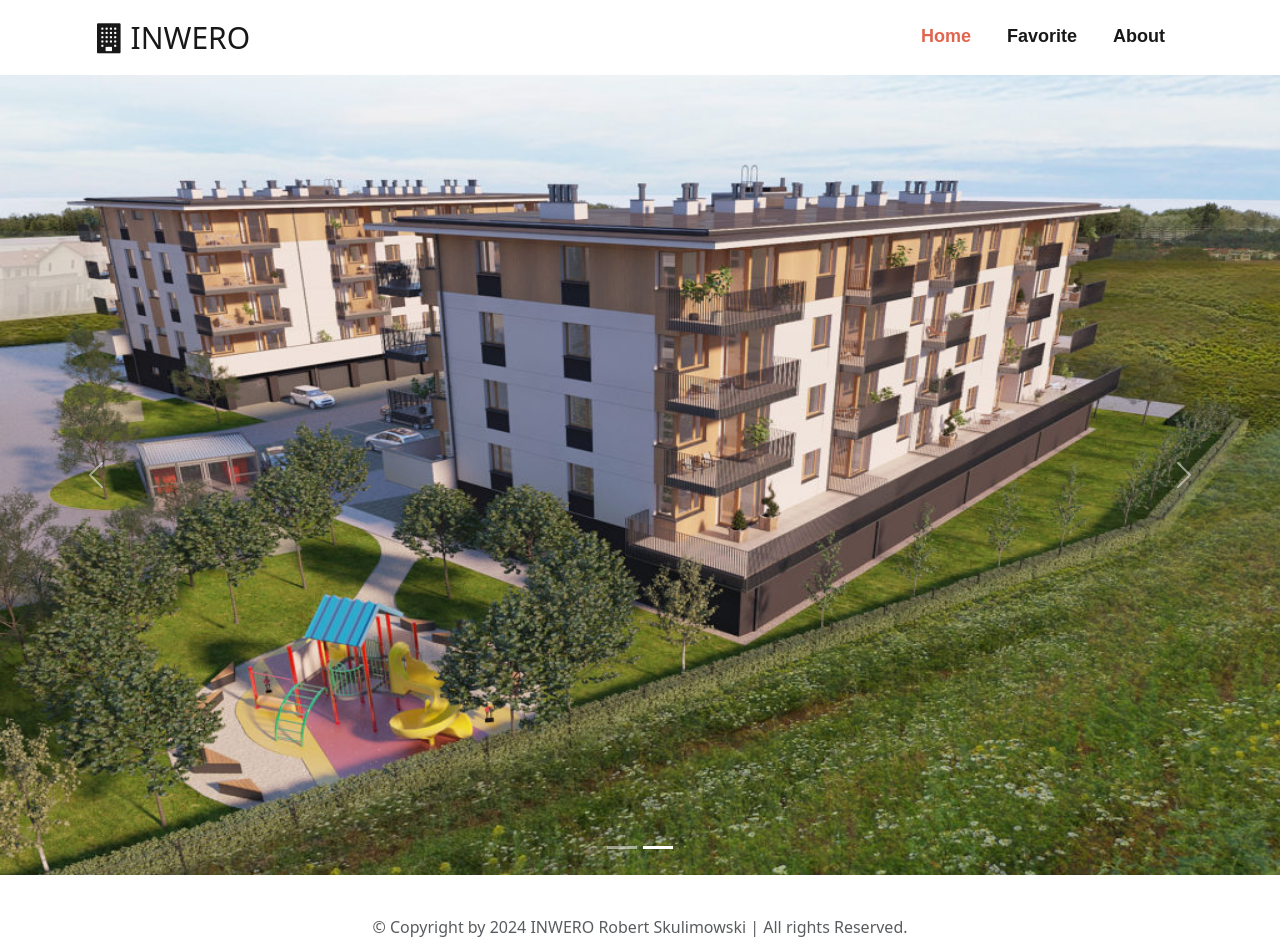
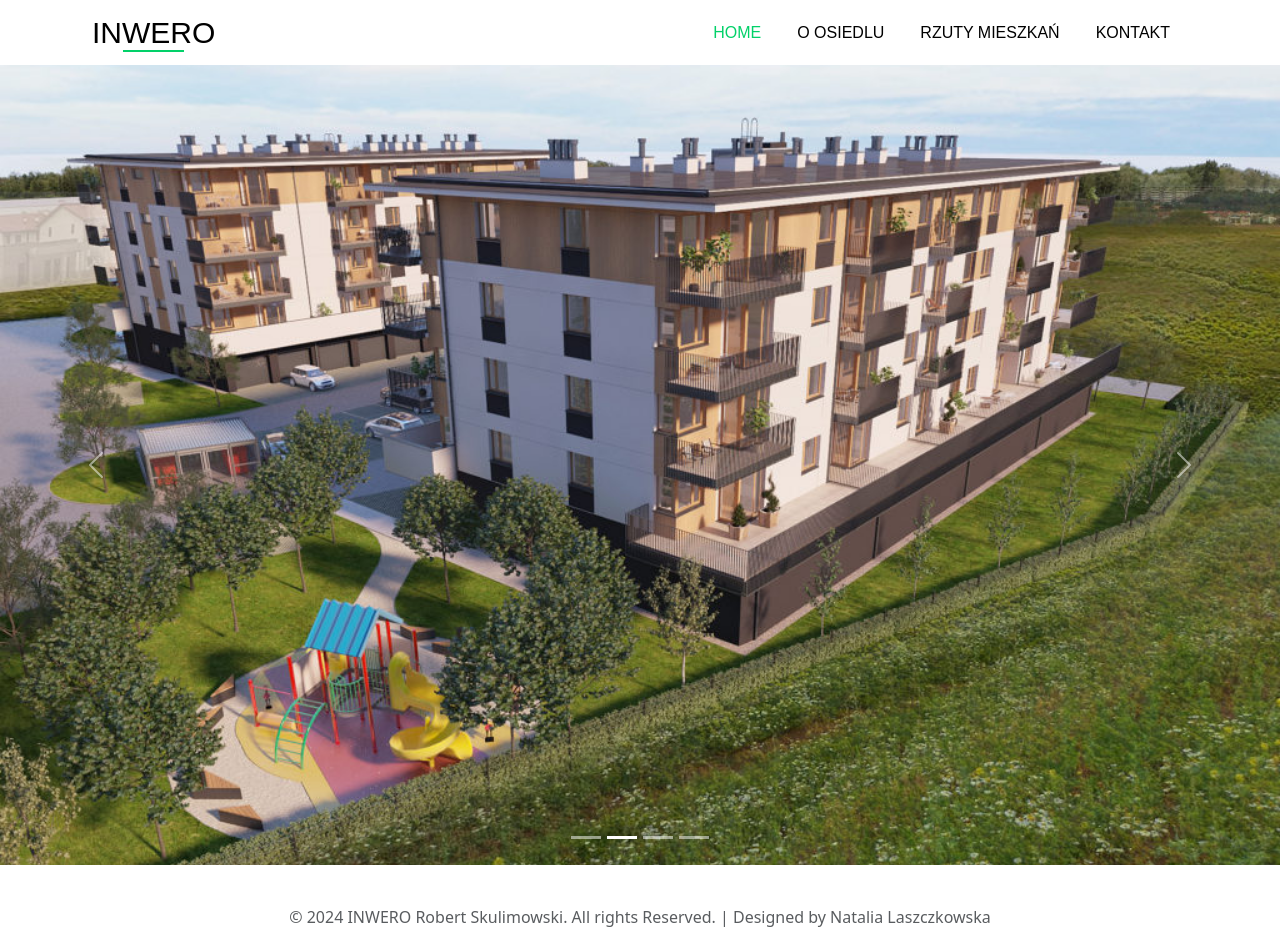
Before and after one commit to Natalialas/inwero, a React (Create React App) app: page / in a window 1280 px wide. Shown: the top 952 px of the page. Built offline with nearby package versions, Linux system fonts and the light colour scheme.

Commit message:
Fix NavBar and Header

```diff
--- a/src/components/views/CarouselHeader/CarouselHeader.jsx
+++ b/src/components/views/CarouselHeader/CarouselHeader.jsx
@@ -18,6 +18,20 @@ const CarouselHeader = () => {
           alt="Drugie zdjęcie"
         />
       </Carousel.Item>
+      <Carousel.Item>
+        <img
+          className={`${styles.carouselImage} d-block w-100`}
+          src="/images/carousel-3.jpg"
+          alt="Drugie zdjęcie"
+        />
+      </Carousel.Item>
+      <Carousel.Item>
+        <img
+          className={`${styles.carouselImage} d-block w-100`}
+          src="/images/carousel-4.jpg"
+          alt="Drugie zdjęcie"
+        />
+      </Carousel.Item>
     </Carousel>
   );
 };
--- a/src/components/views/CarouselHeader/CarouselHeader.module.scss
+++ b/src/components/views/CarouselHeader/CarouselHeader.module.scss
@@ -1,9 +1,6 @@
-.carousel {
-    width: 100%;
-    object-fit: cover;
-  }
-
-  .carouselImage {
-    height: 100vh;
-    width: 100%;
-  }
+.carouselImage {
+  width: 100%;
+  height: auto;
+  max-height: 100vh;
+  object-fit: cover;
+}
--- a/src/components/views/Footer/Footer.jsx
+++ b/src/components/views/Footer/Footer.jsx
@@ -1,7 +1,7 @@
 const Footer = () => {
     return (
         <footer className="text-center text-muted mt-4 p-3">
-            <p> &copy; Copyright by 2024 INWERO Robert Skulimowski | All rights Reserved.</p>
+            <p> &copy; 2024 INWERO Robert Skulimowski. All rights Reserved. | Designed by Natalia Laszczkowska</p>
         </footer>
     );
   };
--- a/src/components/views/NavBar/NavBar.jsx
+++ b/src/components/views/NavBar/NavBar.jsx
@@ -6,13 +6,14 @@ const NavBar = () => {
     return (
         <section className={styles.navBar}>
             <div className={styles.icon}>
-                <Link to="/"><span className="fa fa-building" /> INWERO</Link>
+                <Link to="/"> INWERO</Link>
              </div>
             <div className={styles.list}>
                 <ul>
-                    <li><NavLink className={({ isActive }) => isActive ? styles.linkActive : undefined} to="/">Home</NavLink></li>
-                    <li><NavLink className={({ isActive }) => isActive ? styles.linkActive : undefined} to="/favorite">Favorite</NavLink></li>
-                    <li><NavLink className={({ isActive }) => isActive ? styles.linkActive : undefined} to="/about">About</NavLink></li>
+                    <li><NavLink className={({ isActive }) => isActive ? styles.linkActive : undefined} to="/">HOME</NavLink></li>
+                    <li><NavLink className={({ isActive }) => isActive ? styles.linkActive : undefined} to="/o-osiedlu">O OSIEDLU</NavLink></li>
+                    <li><NavLink className={({ isActive }) => isActive ? styles.linkActive : undefined} to="/rzuty">RZUTY MIESZKAŃ</NavLink></li>
+                    <li><NavLink className={({ isActive }) => isActive ? styles.linkActive : undefined} to="/kontakt">KONTAKT</NavLink></li>
                 </ul>
             </div>
         </section>
--- a/src/components/views/NavBar/NavBar.module.scss
+++ b/src/components/views/NavBar/NavBar.module.scss
@@ -2,19 +2,35 @@
 
 section{
     background-color: $color-light;
-    padding: 15px;
+    padding: 10px;
   }
 
   .navBar {
     display: flex;
     justify-content: space-between;
+    align-items: center;
   }
 
   .icon a {
     font-size: 30px;
     color: $color-dark;
     text-decoration: none;
+    font-family: $font-text;
+    font-weight: 500;
+    position: relative;
   }
+
+  .icon a::after {
+    content: '';
+    display: block;
+    width: 50%;
+    height: 2px;
+    background-color: $color-success;
+    position: absolute;
+    bottom: -3px;
+    left: 25%;
+  }
+
 
   .list ul {
     padding: 0;
@@ -25,16 +41,16 @@ section{
     display: inline-block;
     text-align: center;
     font-family: $font-text;
-    font-size: 18px;
+    font-size: 16px;
     padding: 0 10px;
     margin: 8px;
       & a {
           text-decoration: none;
           list-style: none;
           color: $color-dark;
-          font-weight: bold;
+
       }
       & .linkActive {
-        color: $color-warning;
+        color: $color-success;
       }
   }
--- a/src/styles/settings.scss
+++ b/src/styles/settings.scss
@@ -1,6 +1,6 @@
 $color-light: #fff;
-$color-dark: #181818;
-$color-success: #26de81;
-$color-warning: #e1644e;
+$color-dark: #000000;
+$color-success: #02d169;
+$color-gray: #e2e2e2;
 
-$font-text: 'Poppins', sans-serif;
+$font-text: 'Raleway', sans-serif;
```
